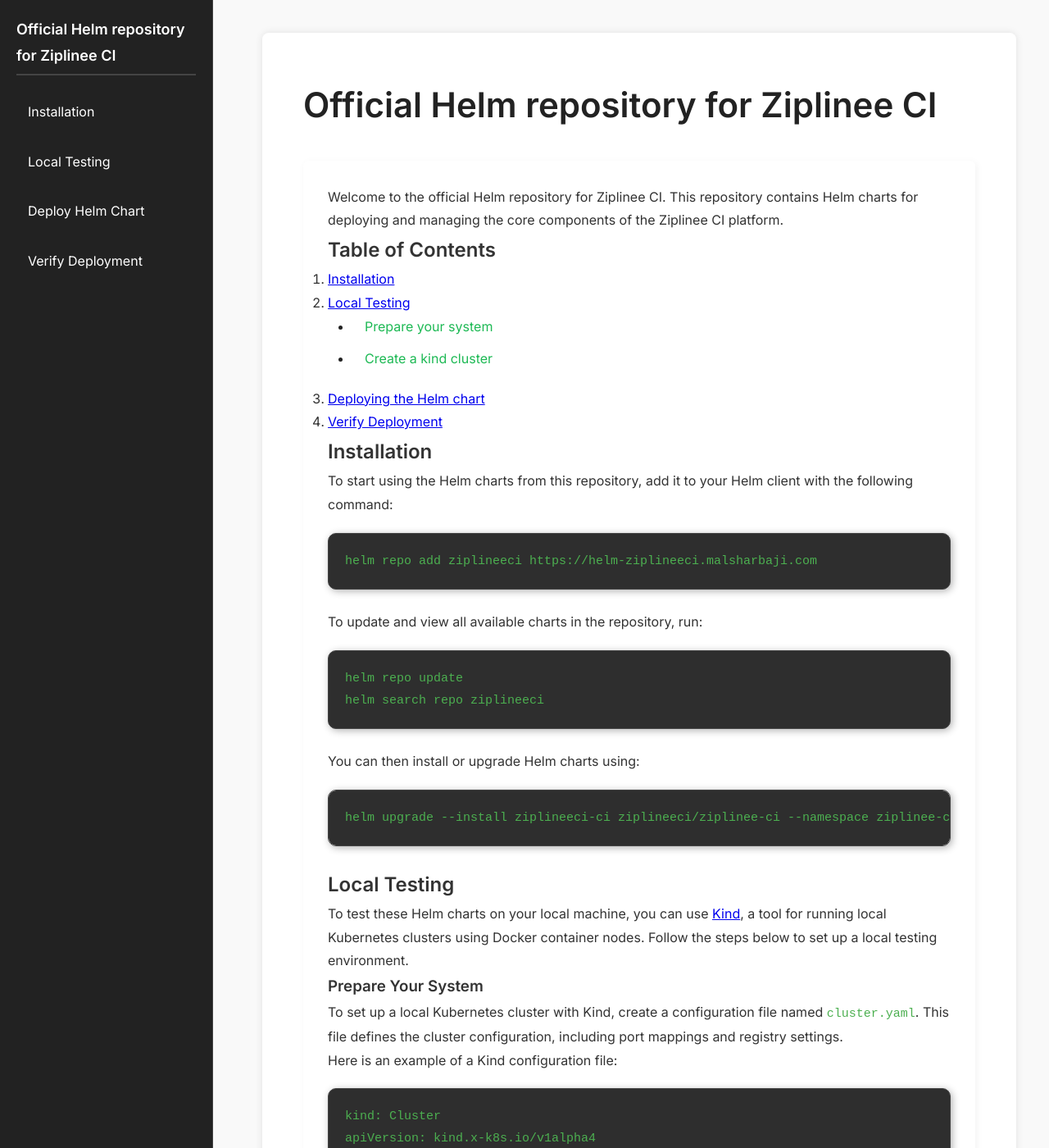
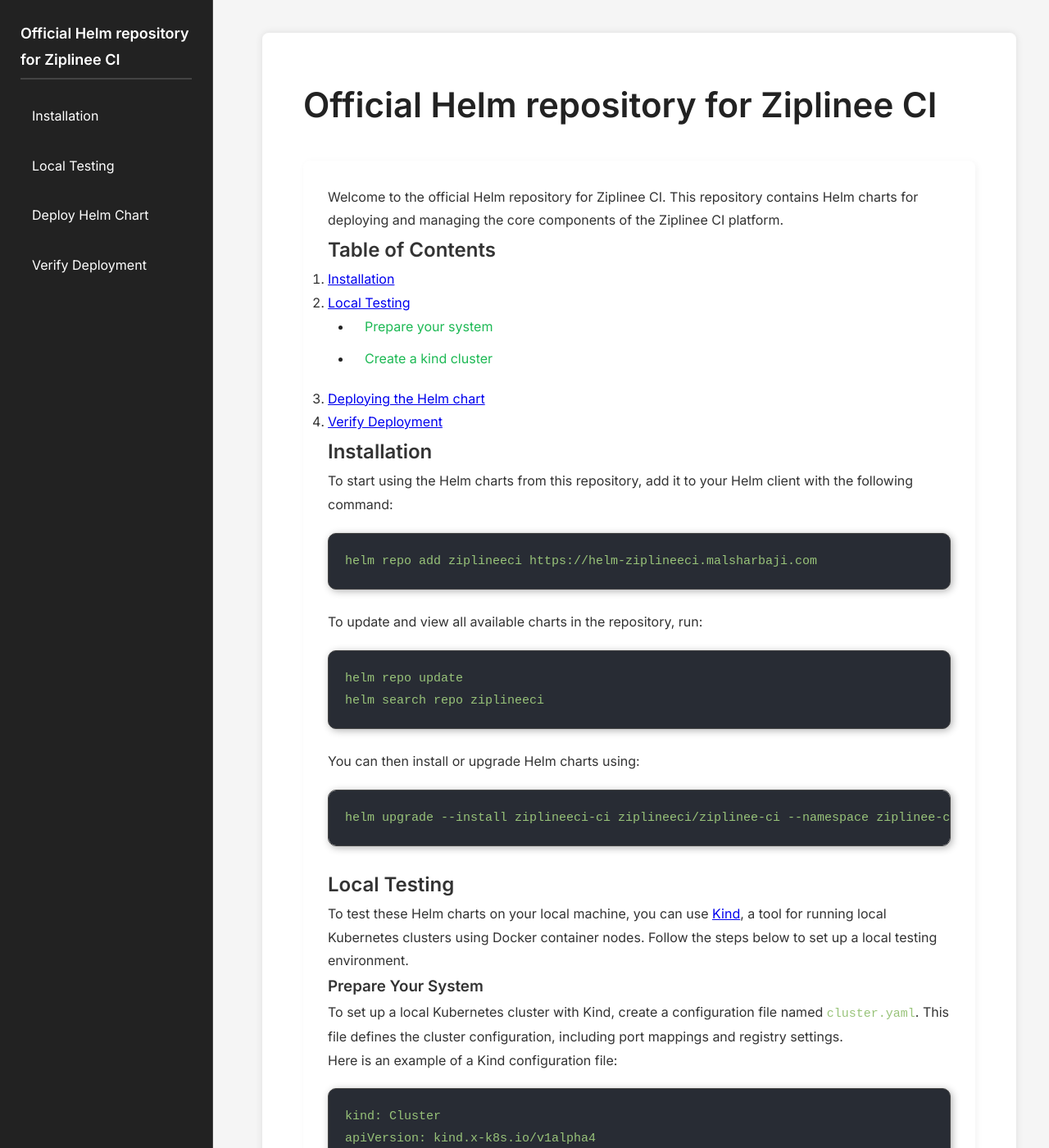
Before and after one commit to ziplineeci/ziplinee-helm-charts, a Jekyll site: the page built from README.md, in a window 1280 px wide and 1400 px high. Shown: the whole window at 82% size. Built offline with Jekyll 4.4.1, drawn with Linux system fonts in a browser that asks for light colours; our own code applies the rules of GitHub Pages for plain Markdown files; the repository's description, which GitHub fills in, is left out.

Commit message:
Fix style spaces

```diff
--- a/assets/css/style.css
+++ b/assets/css/style.css
@@ -9,7 +9,7 @@ body {
     font-family: 'Inter', sans-serif;
     line-height: 1.8;
     color: #333;
-    background-color: #f9f9f9;
+    background-color: #f5f5f5; /* Softer background */
     padding: 0;
     overflow-x: hidden; /* Prevent horizontal scrolling */
 }
@@ -17,7 +17,7 @@ body {
 /* 📌 Layout */
 .container {
     display: flex;
-    max-width: 1300px;
+    max-width: 1500px;
     margin: auto;
     padding: 40px;
 }
@@ -30,7 +30,7 @@ body {
     top: 0;
     height: 100vh;
     background: #222;
-    padding: 20px;
+    padding: 25px;
     color: white;
     overflow-y: auto;
     border-right: 1px solid #444;
@@ -131,10 +131,10 @@ header p {
 /* 📌 Table of Contents (ToC) */
 .toc {
     padding: 20px;
-    background: #f1f1f1;
+    background: #f9f9f9;
     border-left: 4px solid #1DB954;
     margin-bottom: 40px;
-    border-radius: 5px;
+    border-radius: 8px;
     box-shadow: 2px 2px 10px rgba(0, 0, 0, 0.1);
 }
 
@@ -152,15 +152,15 @@ header p {
 
 .toc ul li {
     margin: 10px 0;
-    padding: 5px 15px;
+    padding: 6px 15px;
     font-size: 16px;
     font-weight: 500;
     transition: all 0.3s ease-in-out;
 }
 
 .toc ul li:hover {
-    background: #ddd;
-    border-radius: 5px;
+    background: #ececec;
+    border-radius: 6px;
 }
 
 /* 📌 ToC List Links */
@@ -177,11 +177,11 @@ header p {
 
 /* 📌 Code Blocks */
 pre {
-    background: #2e2e2e;
+    background: #282c34;
     padding: 20px;
     border-radius: 10px;
     overflow-x: auto;
-    color: #d4d4d4;
+    color: #abb2bf;
     font-size: 14px;
     border: 1px solid #444;
     box-shadow: 2px 2px 10px rgba(0, 0, 0, 0.3);
@@ -193,7 +193,7 @@ pre {
 
 /* Code Styling */
 code {
-    color: #4CAF50;
+    color: #98c379;
     font-size: 15px;
 }
 
@@ -203,7 +203,7 @@ section {
     padding: 30px;
     border-bottom: 1px solid #ddd;
     background: white;
-    border-radius: 6px;
+    border-radius: 8px;
     box-shadow: 2px 2px 8px rgba(0, 0, 0, 0.05);
 }
 
```
